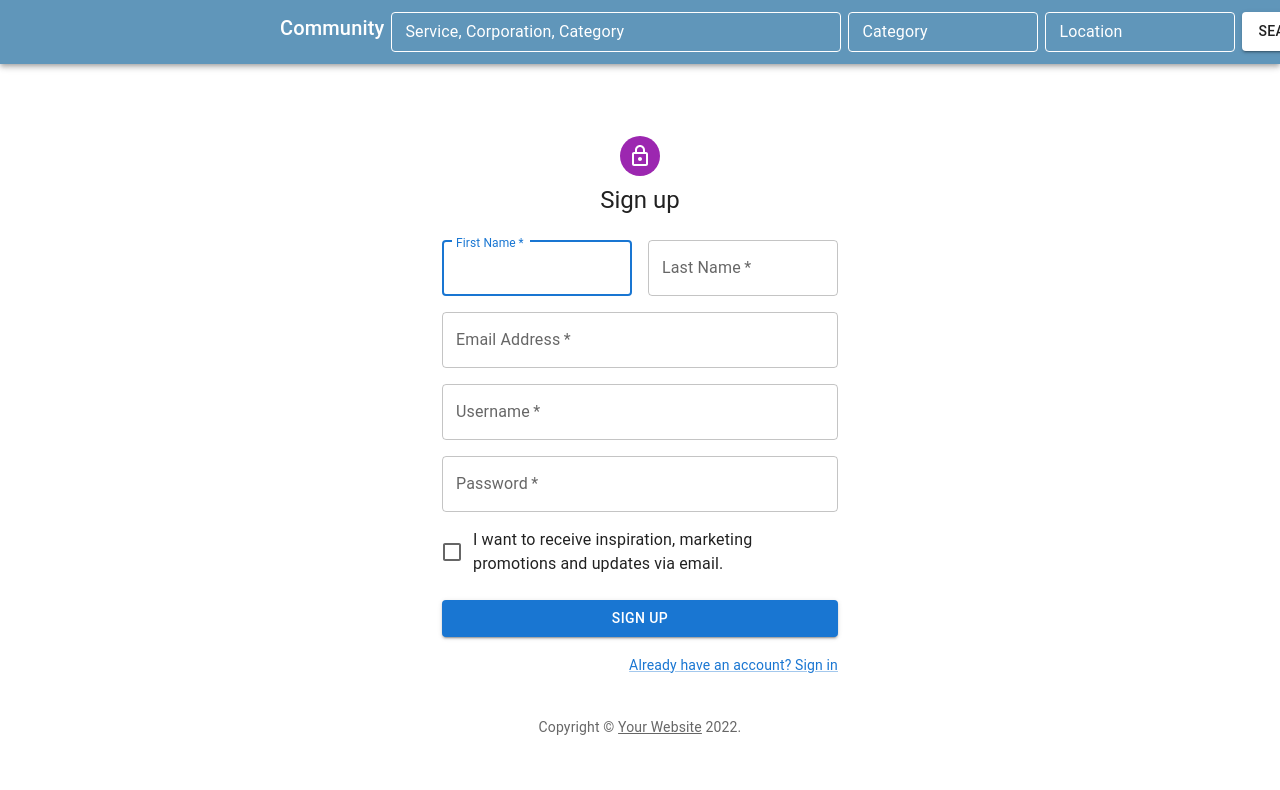
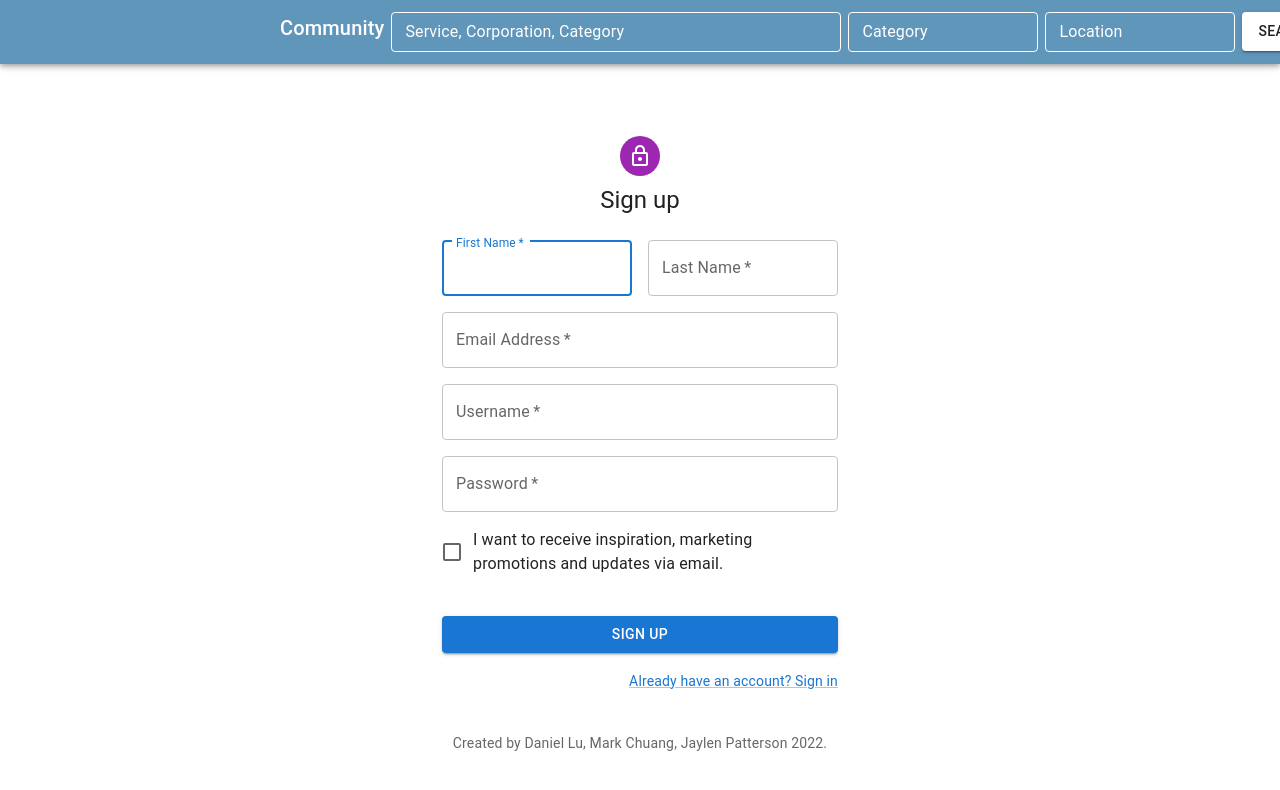
Before and after one commit to markonorth2/community, a React (Create React App) app in the folder client/: page /signup in a window 1280 px wide. Shown: the top 790 px of the page. Built offline with nearby package versions, Linux system fonts and the light colour scheme.

Commit message:
feature complete. Also created forgot password page

```diff
--- /dev/null
+++ b/client/src/components/ForgotPassword.js
@@ -0,0 +1,13 @@
+import { Link } from "react-router-dom";
+
+function ForgotPassword() {
+	return (
+    <>
+      <h1>This is ABC Hospital</h1>
+      <Link to="/home">Home</Link>
+    </>
+
+	);
+}
+
+export default ForgotPassword;
--- a/client/src/components/SignIn.js
+++ b/client/src/components/SignIn.js
@@ -17,10 +17,9 @@ import { createTheme, ThemeProvider } from '@mui/material/styles';
 function Copyright(props) {
   return (
     <Typography variant="body2" color="text.secondary" align="center" {...props}>
-      {'Copyright © '}
-      <Link color="inherit" href="https://mui.com/">
-        Your Website
-      </Link>{' '}
+
+        Created by Daniel Lu, Mark Chuang, Jaylen Patterson
+      {" "}
       {new Date().getFullYear()}
       {'.'}
     </Typography>
@@ -114,7 +113,7 @@ function SignIn() {
                   </Link>
                 </Grid>
                 <Grid item>
-                  <Link href="#" variant="body2">
+                  <Link href="/signup" variant="body2">
                     {"Don't have an account? Sign Up"}
                   </Link>
                 </Grid>
--- a/client/src/components/SignUp.js
+++ b/client/src/components/SignUp.js
@@ -17,10 +17,9 @@ import { createTheme, ThemeProvider } from '@mui/material/styles';
 function Copyright(props) {
   return (
     <Typography variant="body2" color="text.secondary" align="center" {...props}>
-      {'Copyright © '}
-      <Link color="inherit" href="https://mui.com/">
-        Your Website
-      </Link>{' '}
+
+        Created by Daniel Lu, Mark Chuang, Jaylen Patterson
+      {" "}
       {new Date().getFullYear()}
       {'.'}
     </Typography>
@@ -123,7 +122,7 @@ function SignUp() {
               type="submit"
               fullWidth
               variant="contained"
-              sx={{ mt: 3, mb: 2 }}
+              sx={{ mt: 5, mb: 2 }}
             >
               Sign Up
             </Button>
--- a/client/src/index.js
+++ b/client/src/index.js
@@ -6,6 +6,7 @@ import Businesses from './components/Businesses'
 import Categories from './components/Categories'
 import SignIn from './components/SignIn'
 import SignUp from './components/SignUp'
+import ForgotPassword from './components/ForgotPassword'
 
 import Header from './components/Header';
 import { GridContainerStyled } from './components/App';
@@ -32,6 +33,7 @@ ReactDOM.render(
         <Route path="/categories" element ={<Categories/> }/>
         <Route path="/signin" element ={<SignIn/>}/>
         <Route path="/signup" element ={<SignUp/>}/>
+        <Route path="/forgotpassword" element ={<ForgotPassword/>}/>
       </Routes>
 
 		</React.StrictMode>
```
